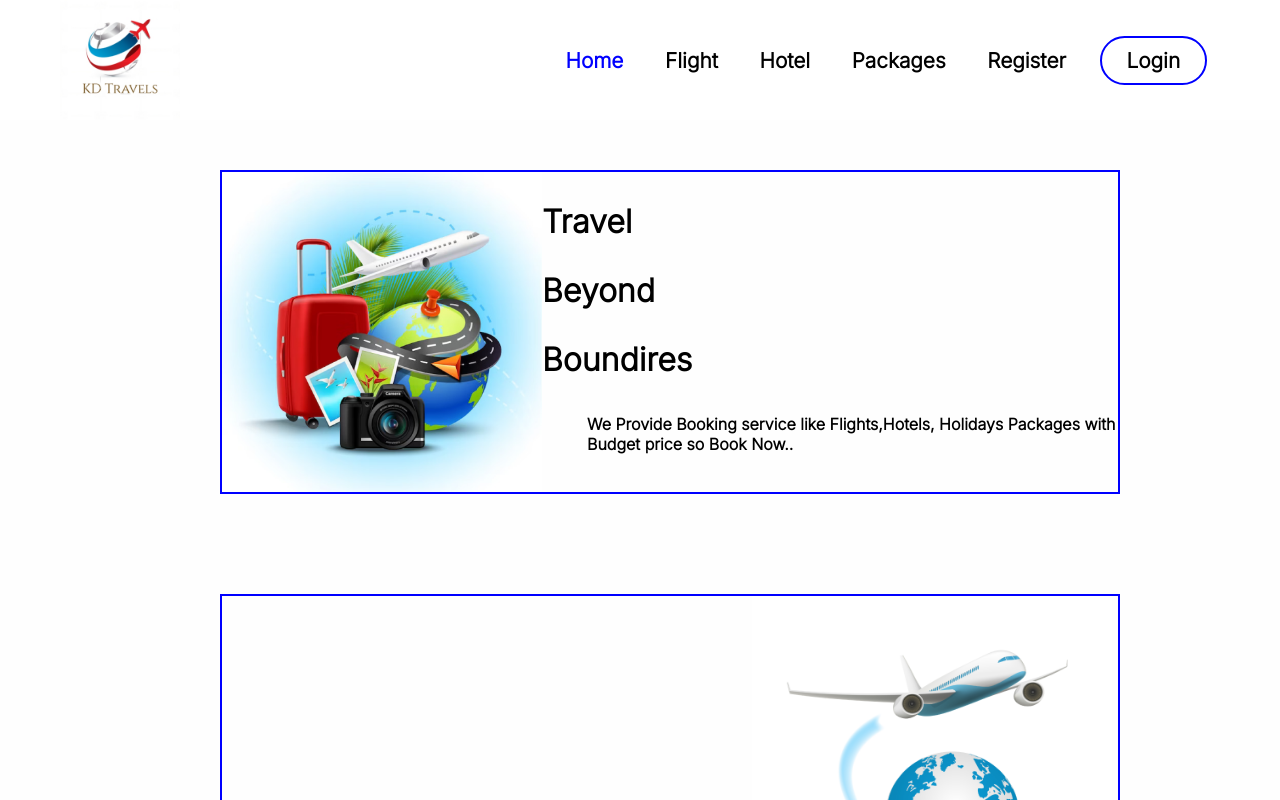
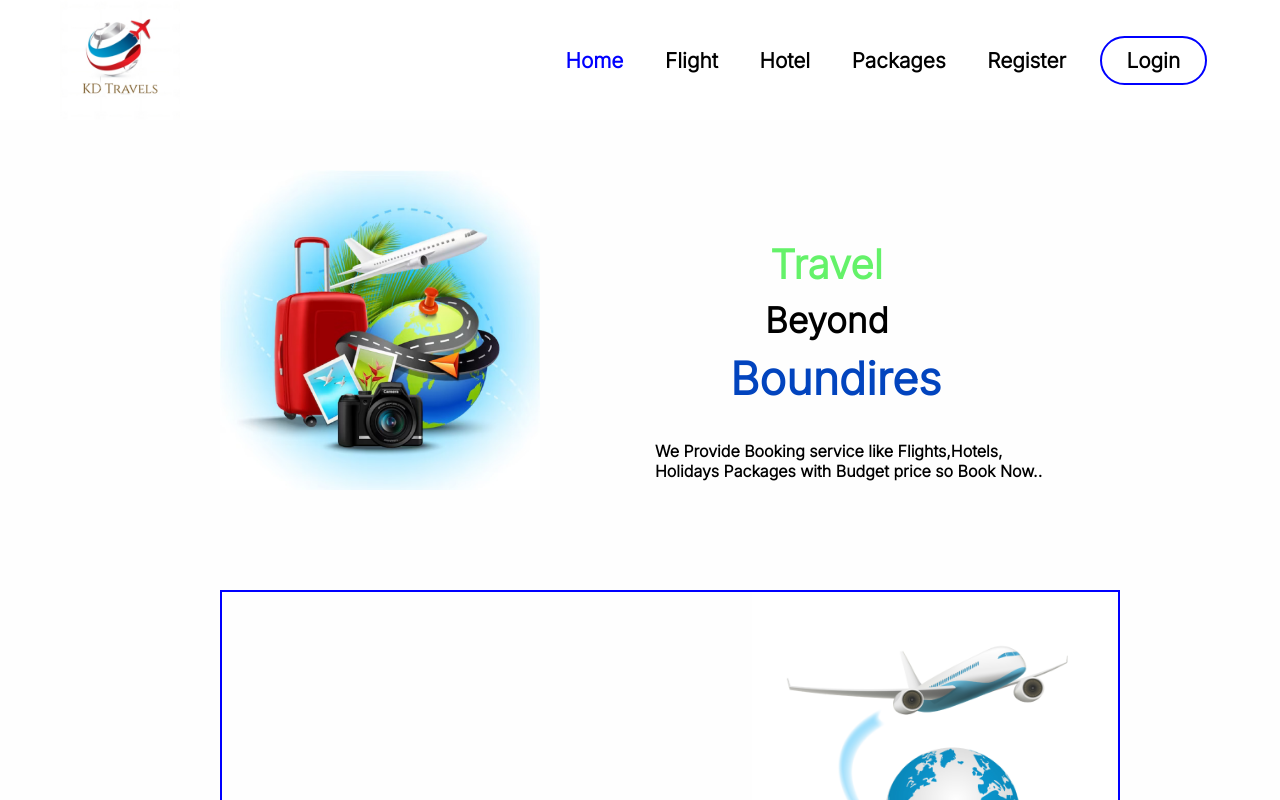
Before and after one commit to Dhruvil234/KD-Fronted, a React (Vite) app: page / in a window 1280 px wide. Shown: the top 800 px of the page. Built offline with nearby package versions, Linux system fonts and the light colour scheme; a web font is replaced by a local one.

Commit message:
Home page design

```diff
--- a/index.html
+++ b/index.html
@@ -3,7 +3,7 @@
   <head>
     <meta charset="UTF-8" />
     <meta name="viewport" content="width=device-width, initial-scale=1.0" />
-    <title>Navbar</title>
+    <title>KD Travels</title>
     <meta name="viewport" content="width=device-width, initial-scale=1.0">
     <link rel="preconnect" href="https://fonts.googleapis.com">
     <link rel="preconnect" href="https://fonts.gstatic.com" crossorigin>
--- a/src/components/Navbar.css
+++ b/src/components/Navbar.css
@@ -384,7 +384,6 @@ input {
     display:flex;
     gap:20px;
 }
-
 p{
     margin-top:35px;
     margin-left:45px;
@@ -441,7 +440,6 @@ p{
 .travel{
     width: 900px;
     display: flex;
-    border:2px solid blue;
     margin-top:50px;
     margin-left:220px;
     margin-bottom: 100px;
@@ -454,6 +452,30 @@ p{
     width:320px;
     height:320px;
     display:flex;
+}
+.travelinfo{
+    margin-left:70px;
+}
+.travelinfotage1{
+    color:#64F269;
+    font-weight: bold;
+    margin-left:160px;
+    margin-top:70px;
+    margin-bottom:5px;
+    font-size:40px;
+}
+.travelinfotage2{
+    margin-left:155px;
+    margin-top:10px;
+    font-size:35px;
+    margin-bottom:5px;
+}
+.travelinfotage3{
+    color:#0244BE;
+    font-size:45px;
+    margin-left:120px;
+    margin-top:10px;
+    margin-bottom:5px;
 }
 .flight {
     width: 900px;
--- a/src/components/pages/ForgotPassword.jsx
+++ b/src/components/pages/ForgotPassword.jsx
@@ -104,12 +104,8 @@ const ForgotPassword = () => {
             )}
     </>
         )}
-
-
-
         <button type="submit" className="forgotbtn">
-
-          {showOtpField ? 'Verify OTP' : 'Send OTP'}
+            {showOtpField ? 'Verify OTP' : 'Send OTP'}
         </button>
       </form>
     </div>
--- a/src/components/pages/Home.jsx
+++ b/src/components/pages/Home.jsx
@@ -25,11 +25,11 @@ export const Home = () => {
           <img src={Travel} alt='Home Page' className='Travelimage' />
         </div>
         <div className='travelinfo'>
-            <h1>Travel</h1>
-            <h1>Beyond</h1>
-            <h1>Boundires</h1>
-            <p>We Provide Booking  service like Flights,Hotels,
-    Holidays Packages with Budget price so Book Now..</p>
+            <h1 className='travelinfotage1'>Travel</h1>
+            <h1 className='travelinfotage2'>Beyond</h1>
+            <h1 className='travelinfotage3'>Boundires</h1>
+            <p>   We Provide Booking  service like Flights,Hotels,<br/>
+          Holidays Packages with Budget price so Book Now..</p>
         </div>
       </div>
 
```
